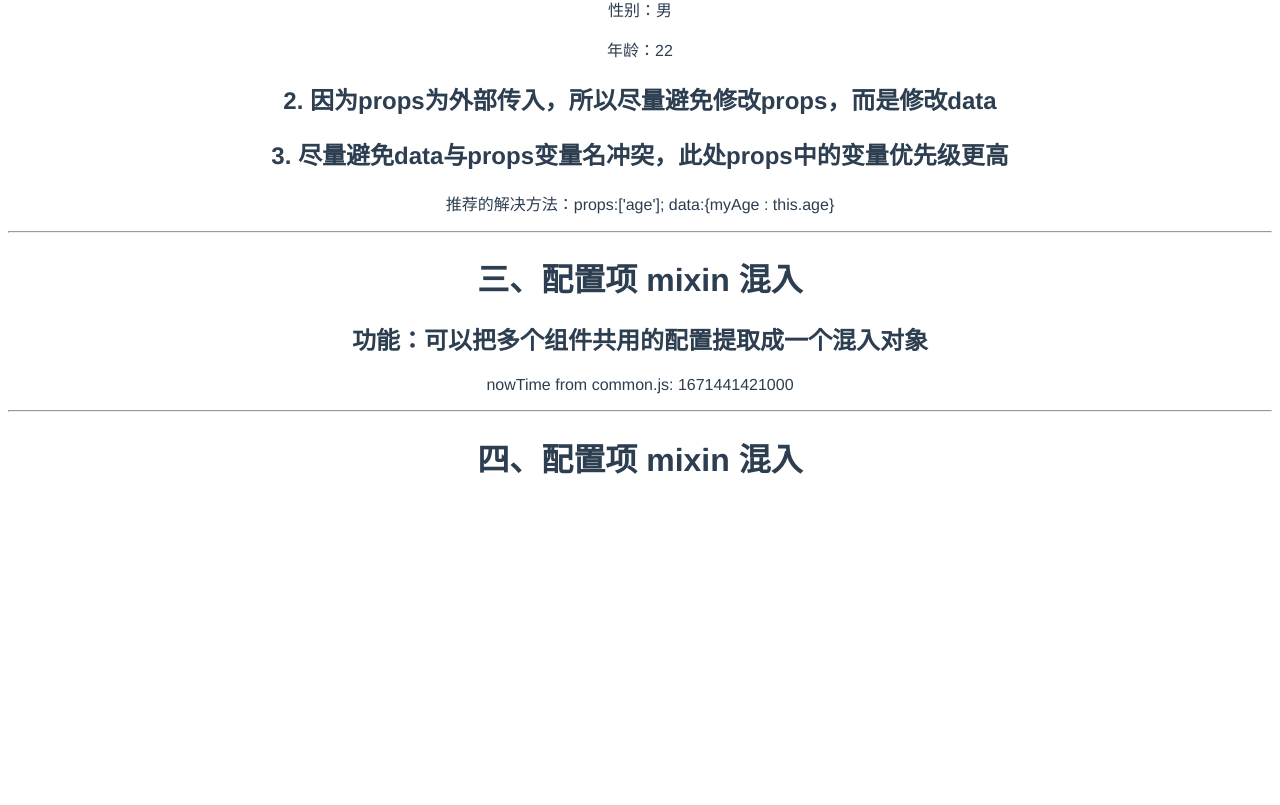
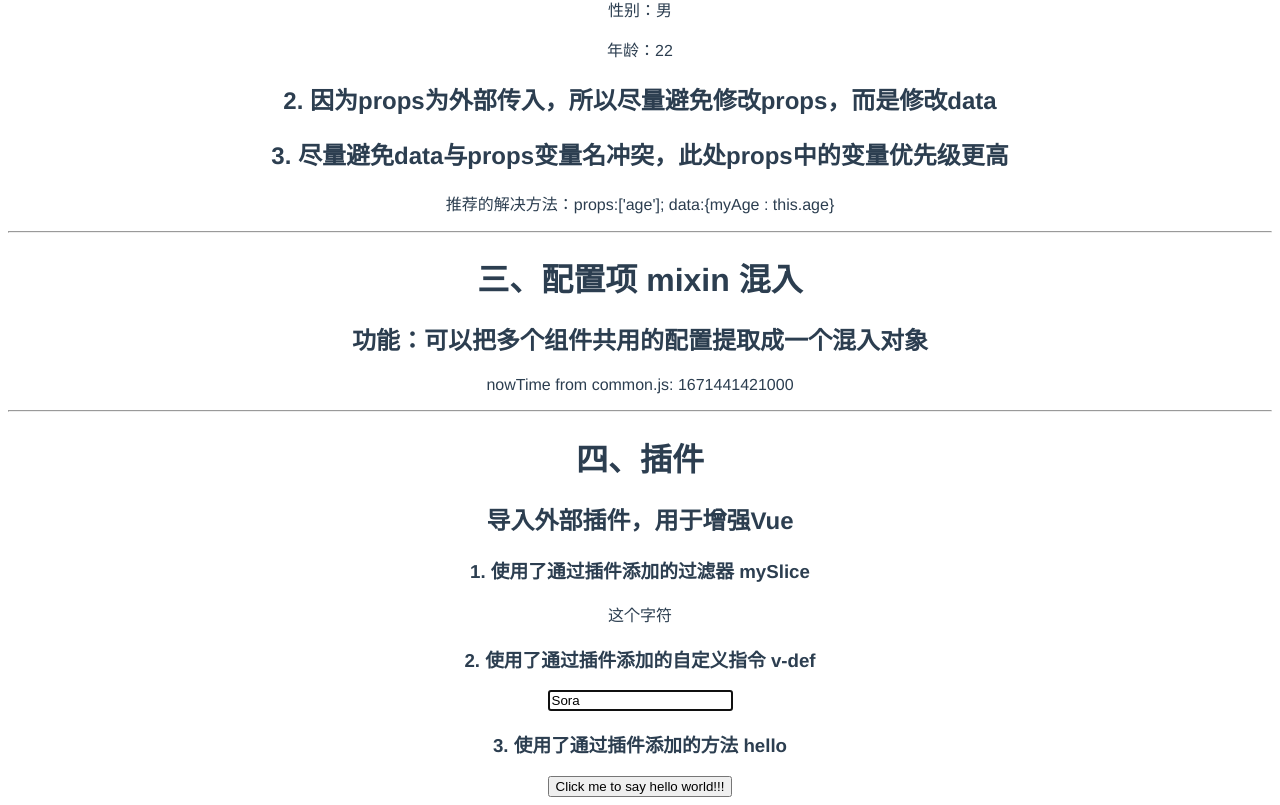
Before and after one commit to Soraillya/Vue-Study-Note, a Vue app in the folder vue_study_note/: page / in a window 1280 px wide. Shown: the part 681-1486 px from the top of the page. Before the commit the page ends 1182 px from the top, so only its background shows below. Built offline with nearby package versions, Linux system fonts and the light colour scheme.

Commit message:
2022.12.19.2255

```diff
--- /dev/null
+++ b/vue_study_note/src/common/js/plugins.js
@@ -0,0 +1,47 @@
+// 插件，使用 Vue.use(Plugins) 进行增强
+export default {
+    install(Vue, a, b, c) {
+        console.log("Running Vue.use(Plugins)");
+        console.log("a, b, c:", a, b, c);
+
+        // 全局过滤器
+        Vue.filter("mySlice", function (value) {
+            // 截取字符串从下标0开始的4个字符
+            return value.slice(0, 4);
+        });
+
+        // 全局自定义指令 以v-def为例
+        Vue.directive("def", {
+            // 指令与元素成功绑定时
+            bind(element, binding) {
+                if (element.value !== binding.value) element.value = binding.value;
+            },
+            // 指令所在元素被插入页面时
+            inserted(element, binding) {
+                element.innerText = binding.value;
+                element.focus();
+                console.log("inserted");
+            },
+            // 指令所在的模板被重新解析时
+            update(element, binding) {
+                if (element.value !== binding.value) element.value = binding.value;
+            },
+        });
+
+        // 定义混入
+        Vue.mixin({
+            data() {
+                return {
+                    dataFromPlugins: "dataFromPlugins!!!",
+                };
+            },
+        });
+
+        // 给Vue原型上添加一个 方法（vm和vc都能用）
+        Vue.prototype.hello = () => {
+            alert("Hello World!!! (From Vue.prototype.hello)");
+        };
+
+        console.log("Plugins has been installed!!");
+    },
+};
--- a/vue_study_note/src/components/StudyNote.vue
+++ b/vue_study_note/src/components/StudyNote.vue
@@ -24,7 +24,14 @@
         <h2>功能：可以把多个组件共用的配置提取成一个混入对象</h2>
         <p v-text="'nowTime from common.js: ' + nowTime"></p>
         <hr />
-        <h1>四、配置项 mixin 混入</h1>
+        <h1>四、插件</h1>
+        <h2>导入外部插件，用于增强Vue</h2>
+        <h3>1. 使用了通过插件添加的过滤器 mySlice</h3>
+        <p>{{ "这个字符串原本是很长的" | mySlice }}</p>
+        <h3>2. 使用了通过插件添加的自定义指令 v-def</h3>
+        <input v-def="myName" />
+        <h3>3. 使用了通过插件添加的方法 hello</h3>
+        <button @click="hello">Click me to say hello world!!!</button>
     </div>
 </template>
 
@@ -33,7 +40,7 @@ import StudyNoteSonFirst from "./StudyNoteSonFirst.vue";
 import StudyNoteSonSecond from "./StudyNoteSonSecond.vue";
 import StudyNoteSonThird from "./StudyNoteSonThird.vue";
 
-import { date } from "./common/js/common.js";
+import { date } from "../common/js/common.js";
 export default {
     name: "StudyNote",
     components: {
```
Also changed, not shown: vue_study_note/src/main.js (+8 -4 lines), vue_study_note/src/common/js/common.js (renamed from vue_study_note/src/components/common/js/common.js), 1 other file (tests, documents, lock files or other folders).
